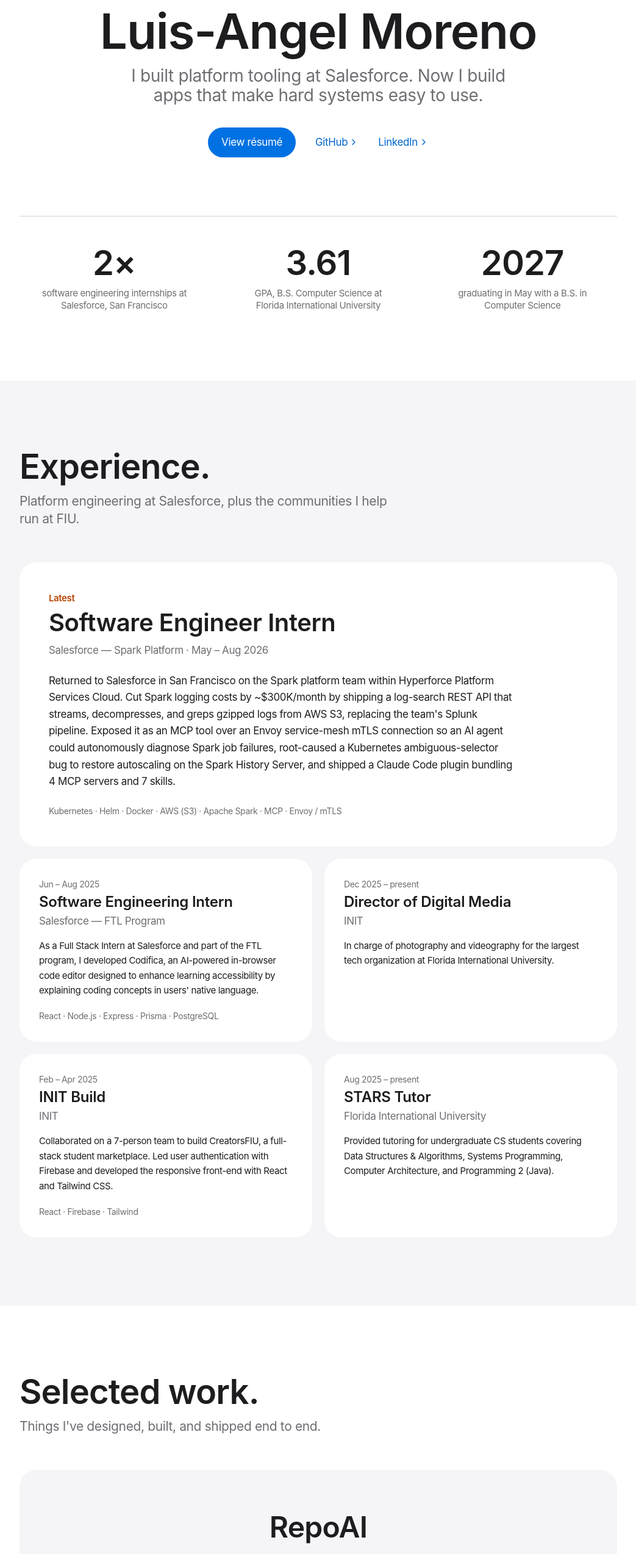
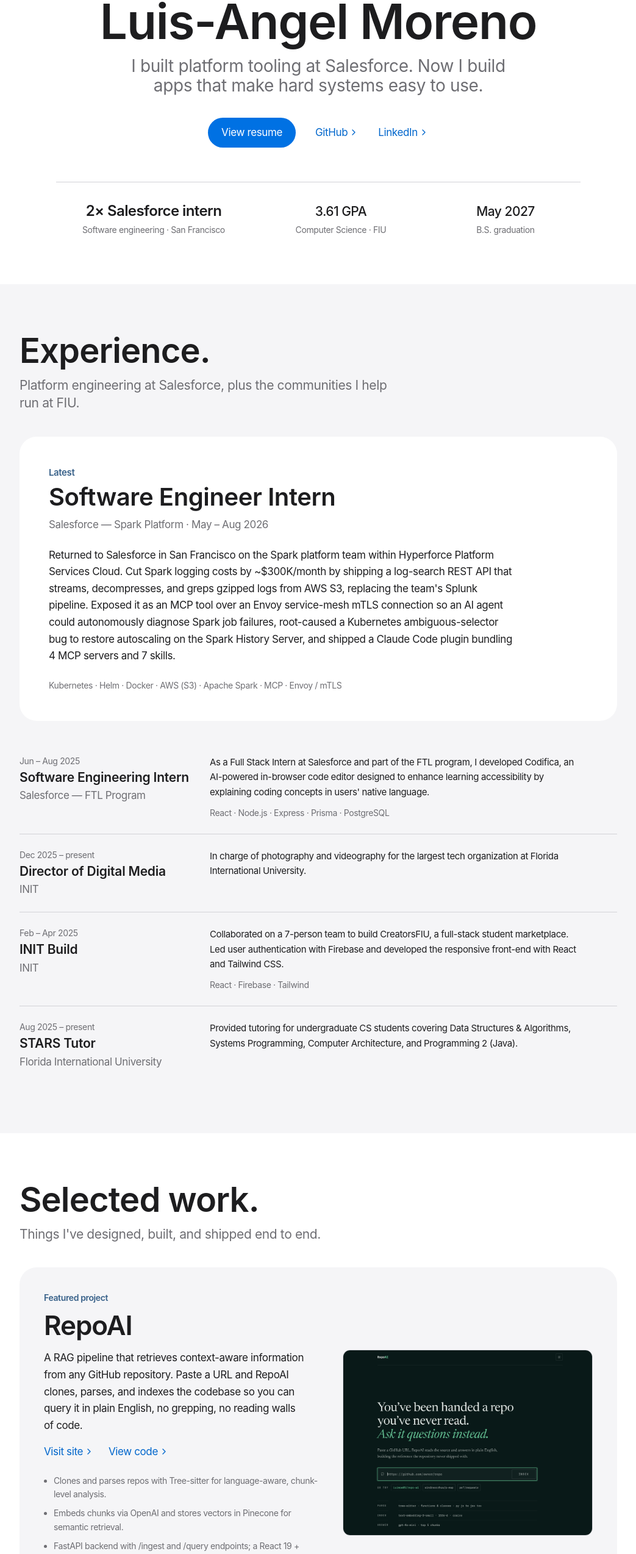
Before and after one commit to Luimoe05/Personal-Portfolio, a React (Vite) app: page / in a window 1280 px wide. Shown: the part 190-2738 px from the top of the page at 61% size, without its empty margins (118-1161 px from the left). Built offline with nearby package versions, Linux system fonts and the light colour scheme.

Commit message:
Refine portfolio layout, project previews, and contact form

```diff
--- a/src/Components/CommandPalette.jsx
+++ b/src/Components/CommandPalette.jsx
@@ -50,7 +50,7 @@
       { id: "toolkit", label: "Go to Toolkit", group: "Navigate", Icon: Wrench, run: () => goSection("toolkit") },
       { id: "writing", label: "Go to Writing", group: "Navigate", Icon: PenLine, run: () => goSection("writing") },
       { id: "contact", label: "Go to Contact", group: "Navigate", Icon: Mail, run: () => goSection("contact") },
-      { id: "resume", label: "View résumé", group: "Actions", Icon: FileText, run: () => window.open(ResumePDF, "_blank") },
+      { id: "resume", label: "View resume", group: "Actions", Icon: FileText, run: () => window.open(ResumePDF, "_blank") },
       { id: "summer", label: "Read: Summer 2025 recap", group: "Actions", Icon: PenLine, run: () => navigate("/summer") },
       { id: "summer-2026", label: "Read: Summer 2026 at Salesforce", group: "Actions", Icon: PenLine, run: () => navigate("/summer-2026") },
       { id: "github", label: "GitHub — @Luimoe05", group: "Links", Icon: Github, run: () => window.open("https://github.com/Luimoe05", "_blank") },
--- a/src/Components/MainPage.jsx
+++ b/src/Components/MainPage.jsx
@@ -1,4 +1,4 @@
-import React, { useState } from "react";
+import React, { useEffect, useRef, useState } from "react";
 import { ChevronRight, Loader2 } from "lucide-react";
 import { Link } from "react-router-dom";
 import {
@@ -19,13 +19,10 @@
 import { FaJava } from "react-icons/fa";
 import AnimateIn from "./AnimateIn";
 import LocalClock from "./LocalClock";
-import RepoAIShot from "../assets/RepoAI.webp";
+import RepoAIShot from "../assets/RepoAI.png";
 import CodificaShot from "../assets/Codifica.webp";
 import CreatorsShot from "../assets/creatorsFIU.webp";
 import ResumePDF from "../assets/Luis_Resume_2026.pdf";
-
-// Temporarily hiding project screenshots to compare the layout without them.
-const SHOW_PROJECT_IMAGES = false;
 
 const CONTACT_ENDPOINT = "https://formspree.io/f/maqroyll";
 
@@ -103,6 +100,8 @@
     github: "https://github.com/Luimoe05/repo-ai",
     deployed: "https://repo-ai-six.vercel.app/",
     image: RepoAIShot,
+    imageWidth: 2192,
+    imageHeight: 1630,
   },
   {
     name: "Codifica",
@@ -116,6 +115,7 @@
     ],
     github: "https://github.com/FTLSunstack/FTLCapstone",
     image: CodificaShot,
+    imageHeight: 837,
   },
   {
     name: "CreatorsFIU",
@@ -129,6 +129,7 @@
     ],
     github: "https://github.com/CreatorsFIU-initBuild/demoDAY",
     image: CreatorsShot,
+    imageHeight: 781,
   },
 ];
 
@@ -160,9 +161,9 @@
   mist: "bg-mist text-ink",
 };
 
-function Band({ id, tone = "white", className = "", children }) {
+function Band({ id, tone = "white", compact = false, className = "", children }) {
   return (
-    <section id={id} className={`${bandTone[tone]} px-6 py-20 md:py-28 ${className}`}>
+    <section id={id} className={`${bandTone[tone]} px-6 ${compact ? "py-12 md:py-16" : "py-16 md:py-20"} ${className}`}>
       <div className="mx-auto max-w-[980px]">{children}</div>
     </section>
   );
@@ -170,7 +171,7 @@
 
 function SectionTitle({ children, sub }) {
   return (
-    <AnimateIn className="mb-10 md:mb-14">
+    <AnimateIn className="mb-8 md:mb-10">
       <h2 className="text-[40px] leading-[1.1] font-semibold tracking-[-0.015em] md:text-[56px] md:leading-[1.07]">
         {children}
       </h2>
@@ -214,11 +215,17 @@
 
 function ContactForm() {
   const [status, setStatus] = useState("idle");
+  const nameRef = useRef(null);
+  const successButtonRef = useRef(null);
+  useEffect(() => {
+    if (status === "success") successButtonRef.current?.focus();
+  }, [status]);
   const inputCls =
     "w-full rounded-xl border border-field bg-canvas px-4 py-3.5 text-[17px] text-ink outline-none transition placeholder:text-ink-2 focus:border-blue focus:ring-4 focus:ring-blue/15";
 
   const onSubmit = async (e) => {
     e.preventDefault();
+    if (status === "sending") return;
     setStatus("sending");
     const form = e.target;
     try {
@@ -238,33 +245,51 @@
     }
   };
 
-  if (status === "success") {
   return (
-      <p className="text-center text-[21px] text-ink">
-        Message received. I'll be in touch soon.
+    <div className="mx-auto max-w-[560px]">
+      <p role="status" aria-live="polite" aria-atomic="true" className={status === "success" ? "text-center text-[21px] text-ink" : "sr-only"}>
+        {status === "success" ? "Message received. I'll be in touch soon." : status === "sending" ? "Sending your message." : ""}
       </p>
-    );
-  }
-
-  return (
-    <form onSubmit={onSubmit} className="mx-auto flex max-w-[560px] flex-col gap-3">
-      <div className="flex flex-col gap-3 sm:flex-row">
-        <input name="name" required aria-label="Your name" placeholder="Name" className={inputCls} />
-        <input name="email" type="email" required aria-label="Your email" placeholder="Email" className={inputCls} />
+      {status === "success" ? (
+        <button
+          ref={successButtonRef}
+          type="button"
+          className="mt-5 cursor-pointer text-[17px] text-link hover:underline"
+          onClick={() => {
+            setStatus("idle");
+            requestAnimationFrame(() => nameRef.current?.focus());
+          }}
+        >
+          Send another message
+        </button>
+      ) : (
+        <form onSubmit={onSubmit} className="flex flex-col gap-5 text-left">
+          <div className="grid gap-5 sm:grid-cols-2">
+            <div>
+              <label htmlFor="contact-name" className="mb-2 block text-sm font-medium">Name</label>
+              <input ref={nameRef} id="contact-name" name="name" autoComplete="name" required className={inputCls} />
             </div>
+            <div>
+              <label htmlFor="contact-email" className="mb-2 block text-sm font-medium">Email</label>
+              <input id="contact-email" name="email" type="email" autoComplete="email" required className={inputCls} />
+            </div>
+          </div>
+          <div>
+            <label htmlFor="contact-message" className="mb-2 block text-sm font-medium">Message</label>
             <textarea
+              id="contact-message"
               name="message"
               required
               rows={5}
-        aria-label="Your message"
               placeholder="What's on your mind?"
               className={`${inputCls} resize-none`}
             />
-      <div className="mt-3 flex flex-col items-center gap-3">
+          </div>
+          <div className="mt-1 flex flex-col items-center gap-3">
             <button type="submit" disabled={status === "sending"} className={`${pillCls} cursor-pointer`}>
               {status === "sending" ? (
                 <>
-              <Loader2 className="h-4 w-4 animate-spin" /> Sending
+                  <Loader2 className="h-4 w-4 animate-spin motion-reduce:animate-none" aria-hidden="true" /> Sending
                 </>
               ) : (
                 "Send message"
@@ -272,18 +297,20 @@
             </button>
             {status === "error" && (
               <p role="alert" className="text-sm text-danger">
-            That didn't go through. Email me directly instead.
+                That didn't go through. Try again or <a href="mailto:lmoreno00528@gmail.com" className="underline">email me directly</a>.
               </p>
             )}
           </div>
         </form>
+      )}
+    </div>
   );
 }
 
 const highlights = [
-  { value: "2×", label: "software engineering internships at Salesforce, San Francisco" },
-  { value: "3.61", label: "GPA, B.S. Computer Science at Florida International University" },
-  { value: "2027", label: "graduating in May with a B.S. in Computer Science" },
+  { value: "2× Salesforce intern", label: "Software engineering · San Francisco" },
+  { value: "3.61 GPA", label: "Computer Science · FIU" },
+  { value: "May 2027", label: "B.S. graduation" },
 ];
 
 export default function MainPage() {
@@ -292,7 +319,7 @@
   return (
     <main id="content" tabIndex={-1} className="outline-none">
       {/* ── Hero ─────────────────────────────────────────────────────── */}
-      <section id="top" className="bg-canvas px-6 pt-16 pb-20 text-center md:pt-28 md:pb-28">
+      <section id="top" className="bg-canvas px-6 pt-16 pb-14 text-center md:pt-24 md:pb-20">
         <AnimateIn>
           <p className="text-[17px] font-semibold text-flag md:text-[21px]">
             Previously Software Engineer Intern at Salesforce
@@ -306,7 +333,7 @@
           </p>
           <div className="mt-9 flex flex-wrap items-center justify-center gap-x-8 gap-y-4">
             <a href={ResumePDF} target="_blank" rel="noreferrer" className={pillCls}>
-              View résumé
+              View resume
             </a>
             <MoreLink href="https://github.com/Luimoe05">GitHub</MoreLink>
             <MoreLink href="https://www.linkedin.com/in/luisanm/">LinkedIn</MoreLink>
@@ -314,15 +341,15 @@
         </AnimateIn>
 
         <AnimateIn delay={0.15}>
-          <dl className="mx-auto mt-20 grid max-w-[980px] gap-10 border-t border-line pt-12 sm:grid-cols-3 sm:gap-6 md:mt-24">
-            {highlights.map(({ value, label }) => (
+          <dl className="mx-auto mt-12 grid max-w-[860px] gap-6 border-t border-line pt-6 sm:grid-cols-[1.3fr_1fr_1fr] md:mt-14 md:pt-8">
+            {highlights.map(({ value, label }, i) => (
               // Label first in the DOM so a screen reader hears the label, then
               // the figure; flex-col-reverse puts the figure on top visually.
               <div key={value} className="flex flex-col-reverse">
-                <dt className="mx-auto mt-3 max-w-[240px] text-[15px] leading-snug text-ink-2">
+                <dt className="mx-auto mt-1.5 text-sm leading-snug text-ink-2">
                   {label}
                 </dt>
-                <dd className="text-[48px] leading-none font-semibold tracking-[-0.015em] md:text-[56px]">
+                <dd className={i === 0 ? "text-[22px] leading-tight font-semibold tracking-tight md:text-[24px]" : "text-[19px] leading-tight font-medium tracking-tight md:text-[21px]"}>
                   {value}
                 </dd>
               </div>
@@ -351,19 +378,23 @@
           </article>
         </AnimateIn>
 
-        <div className="mt-5 grid gap-5 md:grid-cols-2">
+        <div className="mt-8 divide-y divide-line">
           {rest.map((exp, i) => (
             <AnimateIn key={exp.position} delay={0.06 * (i % 2)}>
-              <article className="flex h-full flex-col rounded-[28px] bg-card p-8">
+              <article className="grid gap-3 py-6 md:grid-cols-[280px_1fr] md:gap-8">
+                <div>
                   <p className="text-sm text-ink-2">{exp.duration}</p>
-                <h3 className="mt-1 text-[24px] leading-tight font-semibold tracking-[-0.01em]">
+                  <h3 className="mt-1 text-[21px] leading-tight font-semibold tracking-[-0.01em]">
                     {exp.position}
                   </h3>
                   <p className="mt-1 text-[17px] text-ink-2">{exp.company}</p>
-                <p className="mt-4 text-[15px] leading-relaxed">{exp.description}</p>
+                </div>
+                <div>
+                  <p className="max-w-[65ch] text-[15px] leading-relaxed">{exp.description}</p>
                   {exp.tags.length > 0 && (
-                  <p className="mt-auto pt-5 text-sm text-ink-2">{exp.tags.join(" · ")}</p>
+                    <p className="mt-3 text-sm text-ink-2">{exp.tags.join(" · ")}</p>
                   )}
+                </div>
               </article>
             </AnimateIn>
           ))}
@@ -376,46 +407,40 @@
           Selected work.
         </SectionTitle>
 
-        <div className="flex flex-col gap-5">
-          {projects.map((proj) => (
+        <div className="flex flex-col gap-8 md:gap-10">
+          {projects.map((proj, i) => (
             <AnimateIn key={proj.name}>
-              <article className="overflow-hidden rounded-[28px] bg-card-2 text-center">
-                <div className="px-8 pt-12 pb-12 md:px-16 md:pt-16 md:pb-16">
-                  <h3 className="text-[40px] leading-tight font-semibold tracking-[-0.015em] md:text-[48px]">
+              <article className={i === 0
+                ? "grid items-center gap-8 rounded-[28px] bg-card-2 p-6 sm:p-8 md:grid-cols-[1.1fr_1fr] md:gap-10 md:p-10"
+                : "grid items-start gap-6 border-t border-line pt-8 md:grid-cols-[260px_1fr] md:gap-8 md:pt-10"}>
+                <div className={i === 0 ? "min-w-0" : "min-w-0 md:order-2"}>
+                  {i === 0 && <p className="mb-2 text-sm font-semibold text-flag">Featured project</p>}
+                  <h3 className={i === 0
+                    ? "text-[36px] leading-tight font-semibold tracking-tight md:text-[44px]"
+                    : "text-[28px] leading-tight font-semibold tracking-tight md:text-[32px]"}>
                     {proj.name}
                   </h3>
-                  <p className="mx-auto mt-3 max-w-[640px] text-[19px] leading-snug md:text-[21px]">
+                  <p className="mt-3 max-w-[65ch] text-[17px] leading-relaxed">
                     {proj.description}
                   </p>
-                  <div className="mt-5 flex flex-wrap items-center justify-center gap-x-8 gap-y-2">
-                    {proj.deployed && (
-                      <MoreLink href={proj.deployed}>
-                        Visit site
-                      </MoreLink>
-                    )}
-                    <MoreLink href={proj.github}>
-                      View code
-                    </MoreLink>
+                  <div className="mt-4 flex flex-wrap items-center gap-x-6 gap-y-2">
+                    {proj.deployed && <MoreLink href={proj.deployed}>Visit site</MoreLink>}
+                    <MoreLink href={proj.github}>View code</MoreLink>
                   </div>
-
-                  <ul className="mx-auto mt-10 grid max-w-[820px] gap-6 text-left sm:grid-cols-3">
-                    {proj.keypoints.map((pt) => (
-                      <li key={pt} className="border-t border-line pt-4 text-sm leading-relaxed text-ink-2">
-                        {pt}
-                      </li>
-                    ))}
+                  <ul className="mt-6 list-disc space-y-2 pl-4 text-sm leading-relaxed text-ink-2 marker:text-ink-2">
+                    {proj.keypoints.map((pt) => <li key={pt}>{pt}</li>)}
                   </ul>
-                  <p className="mt-8 text-xs text-ink-2">{proj.stack}</p>
+                  <p className="mt-5 text-sm leading-relaxed text-ink-2">{proj.stack}</p>
                 </div>
-
-                {SHOW_PROJECT_IMAGES && (
                 <img
                   src={proj.image}
-                    alt={`${proj.name} screenshot`}
+                  width={proj.imageWidth ?? 1400}
+                  height={proj.imageHeight}
+                  alt={`${proj.name} application preview`}
                   loading="lazy"
-                    className="mx-auto mb-10 block w-[88%] rounded-2xl md:mb-12"
+                  decoding="async"
+                  className={`block h-auto w-full rounded-xl border border-line ${i === 0 ? "" : "md:order-1"}`}
                 />
-                )}
               </article>
             </AnimateIn>
           ))}
@@ -423,27 +448,27 @@
       </Band>
 
       {/* ── Toolkit ──────────────────────────────────────────────────── */}
-      <Band id="toolkit" tone="mist">
+      <Band id="toolkit" tone="mist" compact>
         <SectionTitle sub="The languages, frameworks, and infrastructure I reach for.">
           Toolkit.
         </SectionTitle>
 
         <AnimateIn>
-          <ul className="grid grid-cols-3 gap-3 sm:grid-cols-4 lg:grid-cols-7">
+          <ul className="flex flex-wrap gap-x-6 gap-y-5">
             {techs.map(({ Icon, label }) => (
               <li
                 key={label}
-                className="flex flex-col items-center justify-center gap-3 rounded-2xl bg-card px-2 py-6"
+                className="flex items-center gap-2.5"
               >
-                <Icon size={28} aria-hidden="true" />
-                <span className="text-[13px]">{label}</span>
+                <Icon size={22} aria-hidden="true" />
+                <span className="text-sm">{label}</span>
               </li>
             ))}
           </ul>
         </AnimateIn>
 
         <AnimateIn delay={0.1}>
-          <article className="mt-5 rounded-[28px] bg-card p-8 md:p-12">
+          <article className="mt-8 border-t border-line pt-6 md:mt-10 md:pt-8">
             <p className="text-[15px] font-semibold text-flag">Education</p>
             <h3 className="mt-1 text-[28px] leading-tight font-semibold tracking-[-0.01em] md:text-[32px]">
               Florida International University
@@ -460,7 +485,7 @@
       </Band>
 
       {/* ── Writing ──────────────────────────────────────────────────── */}
-      <Band id="writing" tone="white">
+      <Band id="writing" tone="white" compact>
         <SectionTitle sub="Notes from two summers in San Francisco.">Writing.</SectionTitle>
 
         <div className="grid gap-5 md:grid-cols-2">
@@ -511,7 +536,7 @@
             <a href="https://github.com/Luimoe05" target="_blank" rel="noreferrer" className="hover:underline">GitHub</a>
             <a href="https://www.linkedin.com/in/luisanm/" target="_blank" rel="noreferrer" className="hover:underline">LinkedIn</a>
             <a href="mailto:lmoreno00528@gmail.com" className="hover:underline">Email</a>
-            <a href={ResumePDF} target="_blank" rel="noreferrer" className="hover:underline">Résumé</a>
+            <a href={ResumePDF} target="_blank" rel="noreferrer" className="hover:underline">Resume</a>
           </nav>
           <LocalClock />
         </div>
--- a/src/index.css
+++ b/src/index.css
@@ -10,8 +10,8 @@
    `text-ink-2` is correct in both themes with no `dark:` variants anywhere.
 
    Contrast-checked for WCAG AA on every surface each colour sits on:
-     light  ink-2 on mist 4.66   link on mist 5.11   flag on white 5.50
-     dark   ink-2 on card 6.54   link on card 5.58   flag on card  5.34
+     light  ink-2 on mist 4.66   link on mist 5.11
+     dark   ink-2 on card 6.54   link on card 5.58
      both   white on blue 4.70
    `line` is decorative only. `field` is the input edge and clears the 3:1
    that WCAG 1.4.11 asks of a control boundary in both themes. */
@@ -27,7 +27,7 @@
   --line: #d2d2d7;
   --field: #86868b;
   --link: #0066cc;
-  --flag: #b64400;
+  --flag: oklch(0.48 0.08 250);
   --danger: #d70015;
 }
 
@@ -42,7 +42,7 @@
   --line: #424245;
   --field: #86868b;
   --link: #2997ff;
-  --flag: #f56300;
+  --flag: oklch(0.76 0.06 250);
   --danger: #ff453a;
 }
 
```
Also changed, not shown: src/assets/RepoAI.png (added). Lines whose indentation alone changed are shown as unchanged.
